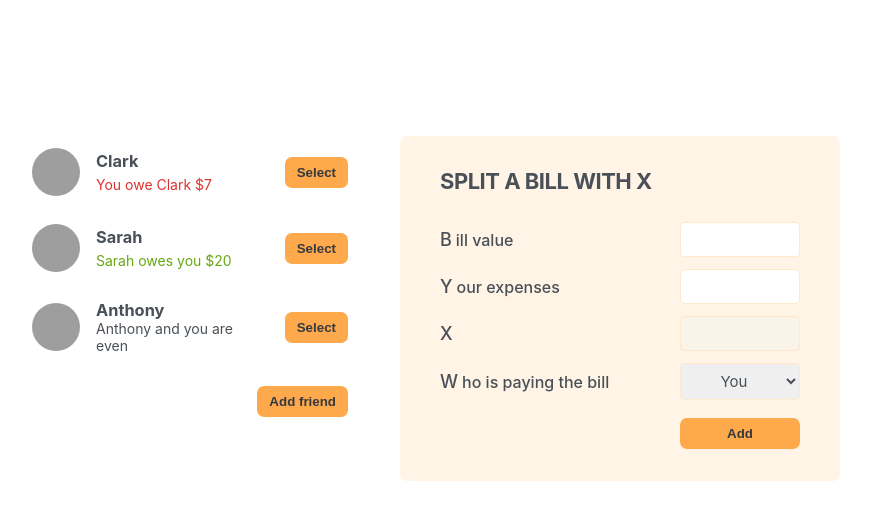
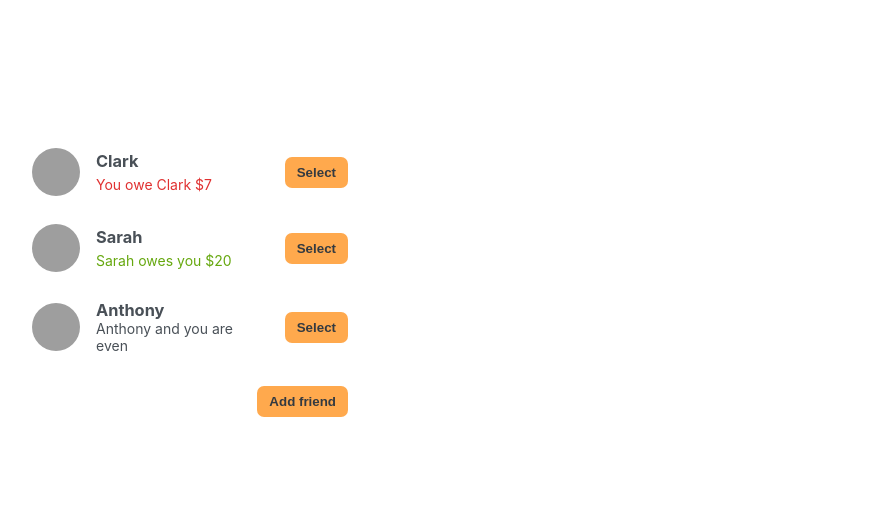
Before and after one commit to abasha09/eat-n-split, a React (Create React App) app: page / in a window 1280 px wide. Shown: the top 520 px of the page, without its empty margins (210-1081 px from the left). Built offline with nearby package versions, Linux system fonts and the light colour scheme; grey boxes are pictures that could not be loaded.

Commit message:
implemented selecting a friend functionality

```diff
--- a/src/App.js
+++ b/src/App.js
@@ -32,6 +32,7 @@
 export default function App() {
   const [friends, setFriends] = useState(initialFriends);
   const [showAddFriend, setShowAddFriend] = useState(false);
+  const [selectedFriend, setSelectedFriend] = useState(null);
   function handleShowAddFriend() {
     setShowAddFriend((show) => setShowAddFriend(!show));
   }
@@ -40,33 +41,50 @@
     setFriends((friends) => [...friends, friend]);
     setShowAddFriend(false);
   }
+
+  function handleSelection(friend) {
+    // setSelectedFriend(friend);
+    setSelectedFriend((cur) => (cur?.id === friend.id ? null : friend));
+    setShowAddFriend(false);
+  }
+
   return (
     <div className="app">
       <div className="sidebar">
-        <FriendsList friends={friends} />
+        <FriendsList
+          friends={friends}
+          selectedFriend={selectedFriend}
+          onSelection={handleSelection}
+        />
         {showAddFriend && <FormAddFriend onAddFriend={handleAddFriend} />}
         <Button onClick={handleShowAddFriend}>
           {showAddFriend ? "Close" : "Add friend"}
         </Button>
       </div>
-      <FormSplitBill />
+      {selectedFriend && <FormSplitBill selectedFriend={selectedFriend} />}
     </div>
   );
 }
 
-function FriendsList({ friends }) {
+function FriendsList({ friends, onSelection, selectedFriend }) {
   return (
     <ul>
       {friends.map((friend) => (
-        <Friend friend={friend} key={friend.id} />
+        <Friend
+          friend={friend}
+          key={friend.id}
+          onSelection={onSelection}
+          selectedFriend={selectedFriend}
+        />
       ))}
     </ul>
   );
 }
 
-function Friend({ friend }) {
+function Friend({ friend, onSelection, selectedFriend }) {
+  const isSelected = selectedFriend?.id === friend.id;
   return (
-    <li>
+    <li className={isSelected ? "selected" : ""}>
       <img src={friend.image} alt={friend.name} />
       <h3>{friend.name}</h3>
       {friend.balance > 0 && (
@@ -84,7 +102,9 @@
           You owe {friend.name} ${Math.abs(friend.balance)}
         </p>
       )}
-      <Button>Select</Button>
+      <Button onClick={() => onSelection(friend)}>
+        {isSelected ? "Close" : "Select"}
+      </Button>
     </li>
   );
 }
@@ -133,24 +153,24 @@
   );
 }
 
-function FormSplitBill() {
+function FormSplitBill({ selectedFriend }) {
   return (
     <form className="form-split-bill">
-      <h2>Split a bill with X</h2>
+      <h2>Split a bill with {selectedFriend.name}</h2>
 
-      <label>Bill value</label>
+      <label>💰 Bill value</label>
       <input type="text" />
 
-      <label>Your expenses</label>
+      <label>🧍‍♂️ Your expenses</label>
       <input type="text" />
 
-      <label>X</label>
+      <label>👯‍♀️ {selectedFriend.name}' s expense</label>
       <input type="text" disabled />
 
-      <label>Who is paying the bill</label>
+      <label>🤑 Who is paying the bill</label>
       <select>
         <option value="user">You</option>
-        <option value="friend">X</option>
+        <option value="friend">{selectedFriend.name}</option>
       </select>
 
       <Button>Add</Button>
```
